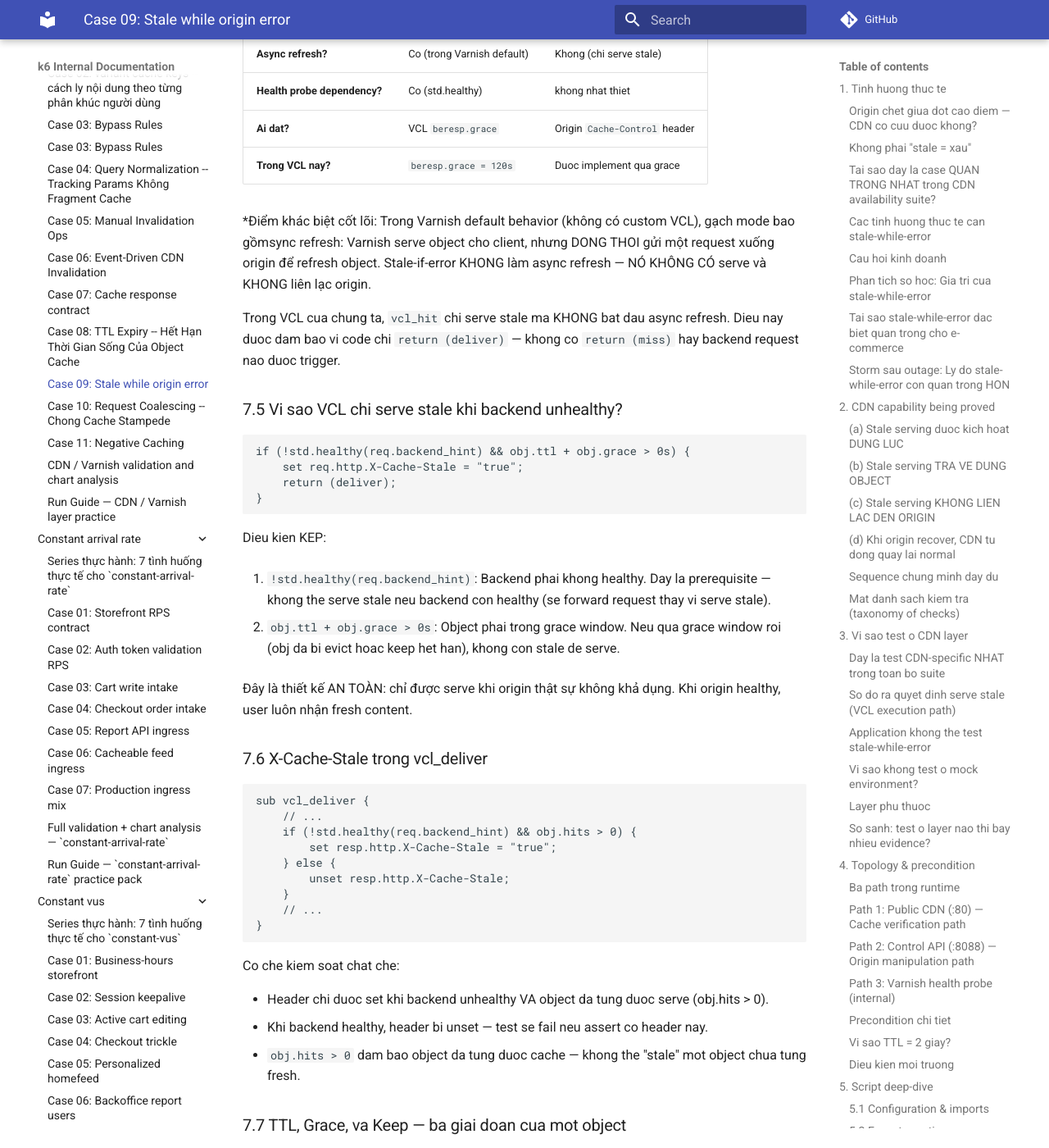
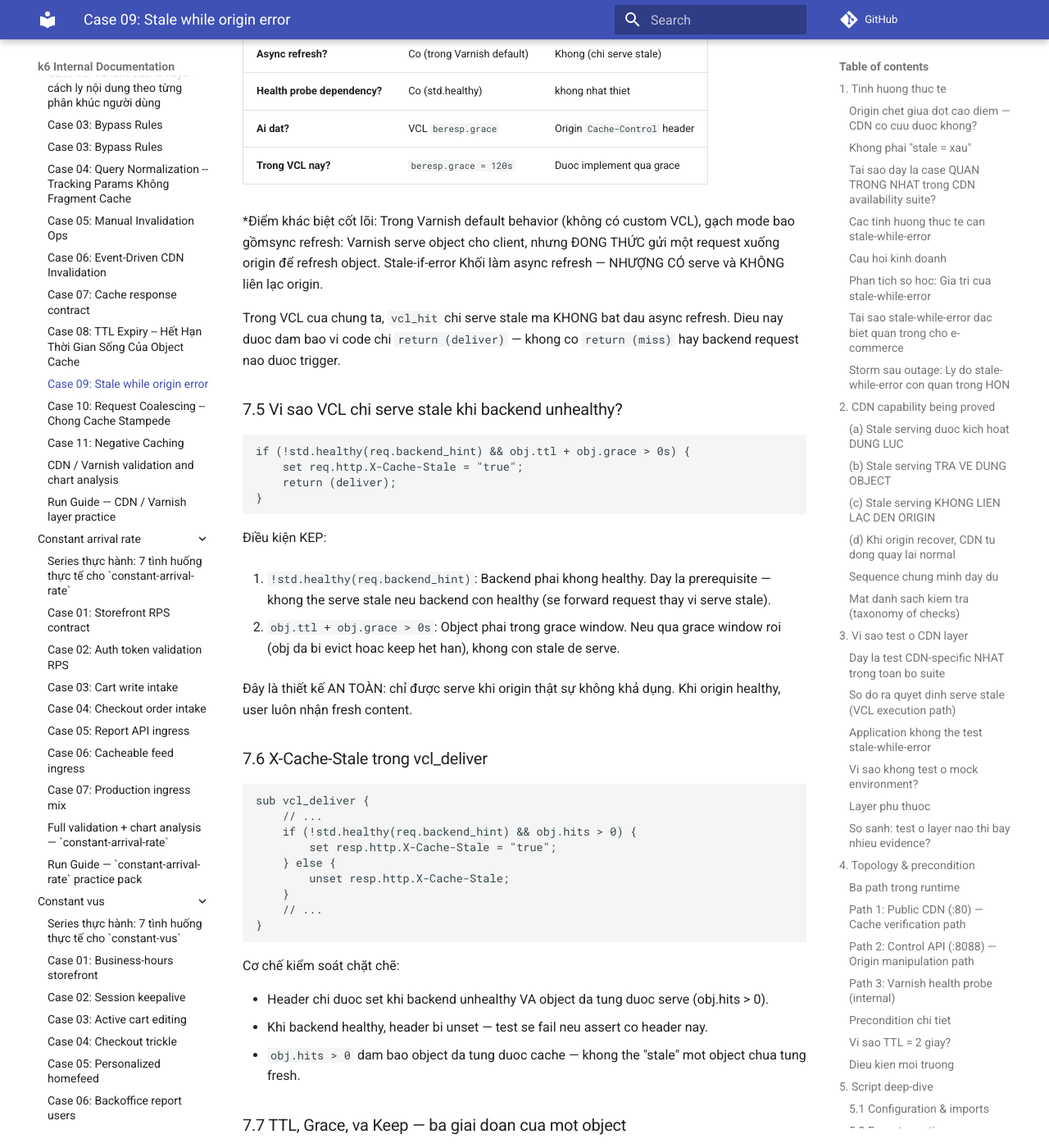
Before and after one commit to meomew-auto/markdown, an MkDocs documentation site: the page built from docs/practice/cdn/09_stale-while-error.md, in a window 1280 px wide and 1400 px high, scrolled down 24087 px. Shown: the whole window at 82% size. Built offline with MkDocs 1.6.1 and Material for MkDocs 9.7.7, drawn with Linux system fonts in a browser that asks for light colours; comment, search, counter and statistics services are not loaded; some of the changed text lies outside the part shown.

Commit message:
Update docs

````diff
--- a/docs/practice/cdn/09_stale-while-error.md
+++ b/docs/practice/cdn/09_stale-while-error.md
@@ -825,7 +825,7 @@ truyen. Day la "test pollution" — test A lam hong test B.
   Stale served: YES (the third request)
 ```
 
-Đây là toàn bộ hành trình của một-while-error test. Mọi bước đều được chúng minh — không có gì là "assume."
+Đây là toàn bộ hành trình của một-while-error test. Mọi bước đều được chúng minh không có gì là "assume."
 
 ### 5.7 Bang tom tat: moi phase chung minh dieu gi
 
@@ -845,7 +845,7 @@ truyen. Day la "test pollution" — test A lam hong test B.
 Moi hang trong bang la mot "micro-assertion." Tat ca 10 micro-assertion deu
 phai pass de toan bo case pass. 9/10 la FAIL.
 
-Đây là toàn bộ hành trình của một-while-error test. Mọi bước đều được chúng minh — không có gì là "assume."
+Đây là toàn bộ hành trình của một-while-error test. Mọi bước đều được chúng minh không có gì là "assume."
 
 ## 6. Origin health model deep-dive
 
@@ -983,7 +983,7 @@ Hai lop storage:
 
 ### 6.6 Tai sao can ca in-memory + Redis?
 
--Redis: Cho phép nhiều instance của app cùng chia sẻ origin profile. Khi API server scale ngang, tất cả instance đều đặn cung profile từ Redis. -In-memory: Fallback khi Redis down. Origin health probe vẫn hoạt động ngay cả khi Redis không sử dụng — profile được dồn từ memory.
+-Redis: Cho phép nhiều instance của app cùng chia sẻ origin profile. Khi API server scale ngang, tất cả instance đều đặn cùng profile từ Redis. -In-memory: Fallback khi Redis down. Origin health probe vẫn hoạt động ngay cả khi Redis không sử dụng — profile được dồn từ memory.
 
 ### 6.7 Sanitization
 
@@ -1133,7 +1133,7 @@ vao do, no su dung grace nhu stale-if-error implementation:
 | **Ai dat?** | VCL `beresp.grace` | Origin `Cache-Control` header |
 | **Trong VCL nay?** | `beresp.grace = 120s` | Duoc implement qua grace |
 
-*Điểm khác biệt cốt lõi: Trong Varnish default behavior (không có custom VCL), gạch mode bao gồmsync refresh: Varnish serve object cho client, nhưng DONG THOI gửi một request xuống origin để refresh object. Stale-if-error KHONG làm async refresh — NÓ KHÔNG CÓ serve và KHONG liên lạc origin.
+*Điểm khác biệt cốt lõi: Trong Varnish default behavior (không có custom VCL), gạch mode bao gồmsync refresh: Varnish serve object cho client, nhưng ĐONG THỨC gửi một request xuống origin để refresh object. Stale-if-error Khối làm async refresh — NHƯỢNG CÓ serve và KHÔNG liên lạc origin.
 
 Trong VCL cua chung ta, `vcl_hit` chi serve stale ma KHONG bat dau async refresh.
 Dieu nay duoc dam bao vi code chi `return (deliver)` — khong co `return (miss)`
@@ -1148,7 +1148,7 @@ if (!std.healthy(req.backend_hint) && obj.ttl + obj.grace > 0s) {
 }
 ```
 
-Dieu kien KEP:
+Điều kiện KEP:
 
 1. `!std.healthy(req.backend_hint)`: Backend phai khong healthy. Day la prerequisite —
    khong the serve stale neu backend con healthy (se forward request thay vi serve stale).
@@ -1172,7 +1172,7 @@ sub vcl_deliver {
 }
 ```
 
-Co che kiem soat chat che:
+Cơ chế kiểm soát chặt chẽ:
 
 - Header chi duoc set khi backend unhealthy VA object da tung duoc serve (obj.hits > 0).
 - Khi backend healthy, header bi unset — test se fail neu assert co header nay.
````
Also changed, not shown: other parts of docs/practice/cdn/09_stale-while-error.md (+13 -13 lines), docs/practice/cdn/10_request-coalescing.md (+5 -5 lines).
